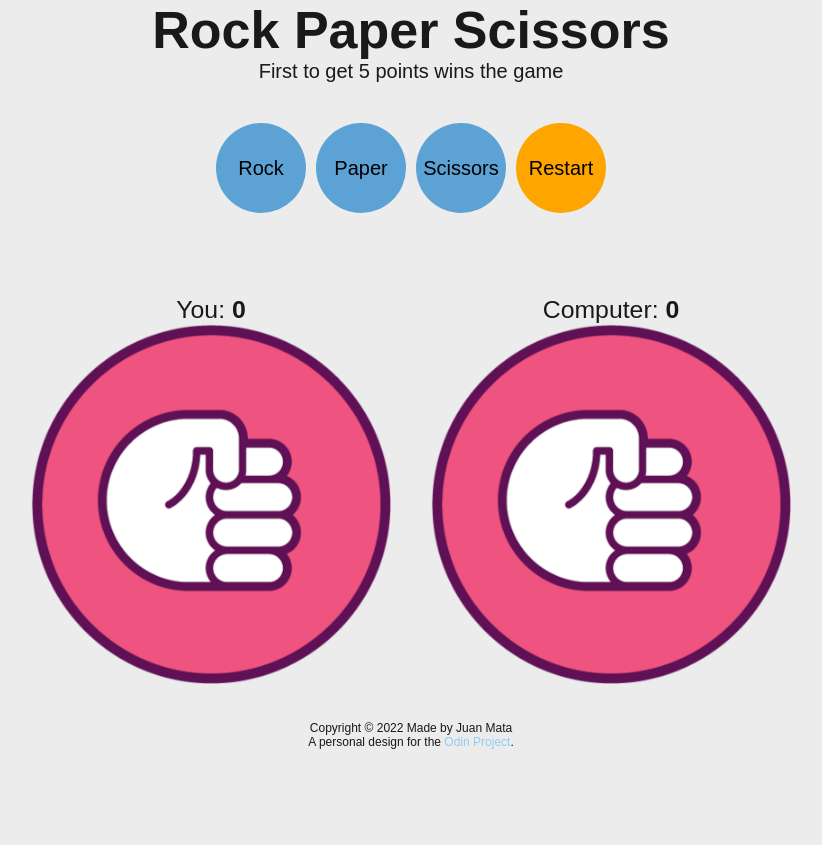
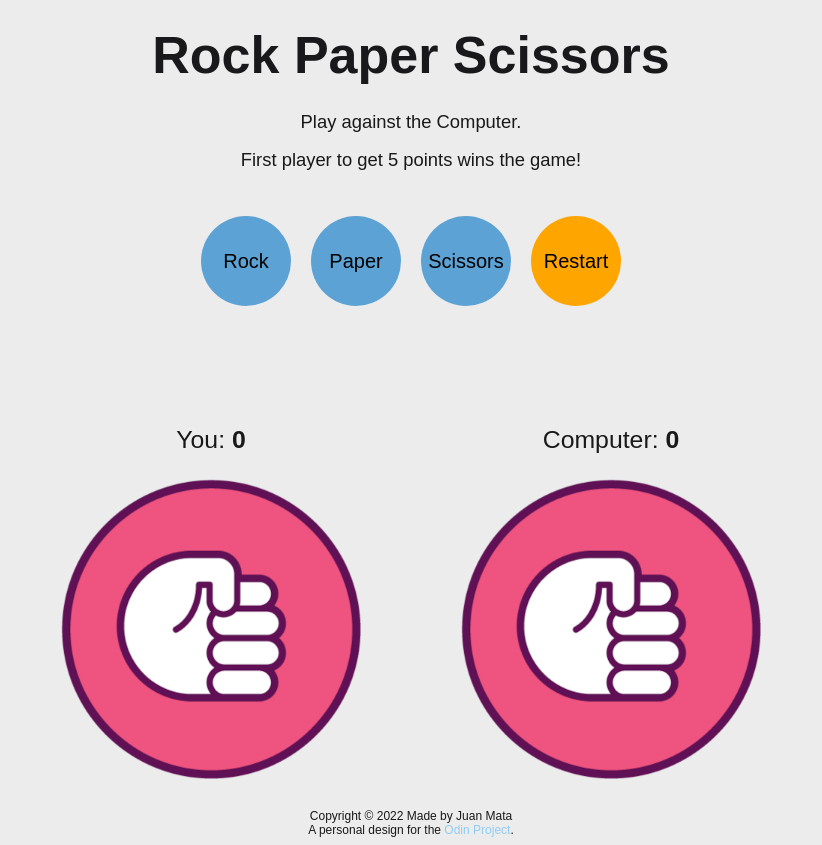
Before and after one commit to jjmarrue/rockpaperscissors, a plain HTML site: page index.html in a window 1280 px wide. Both pictures are taken after a click on the button "Rock". Shown: the whole page, without its empty margins (229-1051 px from the left). Before the commit the page ends 800 px from the top, so only its background shows below. Drawn offline with Linux system fonts and the light colour scheme.

Commit message:
Fix padding and margin

```diff
--- a/index.html
+++ b/index.html
@@ -12,7 +12,8 @@
     <main>
         <header >
             <h1 id="main-title">Rock Paper Scissors</h1>
-            <p id="sub-title">First to get 5 points wins the game</p>
+            <p class="sub-title">Play against the Computer.</p>
+            <p class="sub-title">First player to get 5 points wins the game!</p>
         </header>
         <section id="game" class="content">
             <div id="player-buttons">
--- a/style.css
+++ b/style.css
@@ -12,17 +12,20 @@ html{
 body{
   font-family: 'Quicksand', sans-serif;
   max-width: 800px;
+  height: 100vh;
   margin: 0 auto;
 }
 
 #main-title{
-  font-size: 3.25em;
+  font-size: 3.25rem;
   text-align: center;
+  margin: 25px 0 10px;
 }
 
-#sub-title{
-  font-size: 1.25em;
+.sub-title{
+  font-size: 1.15rem;
   text-align: center;
+  padding-top: 16px;
 }
 
 #game{
@@ -42,10 +45,10 @@ body{
   min-width: 90px;
   border-radius: 50%;
   display: inline-block;
-  font-size: 1.25em;
+  font-size: 1.25rem;
   background-color: #5DA2D5;
   color: black;
-  margin: 0 0.25em;
+  margin: 5px 10px;
 }
 
 .btn, .btn:hover{
@@ -80,7 +83,7 @@ body{
 
 .gestures {
   width: 50%;
-  margin: 2em 0 0 0;
+  margin: 20px 0 0 0;
   display: flex;
   flex-direction: column;
   align-items: center;
@@ -88,7 +91,7 @@ body{
 }
 
 .gestures h3{
-  font-size: 1.55em;
+  font-size: 1.55rem;
   font-weight: 100;
 }
 
@@ -97,29 +100,34 @@ body{
 }
 
 .gestures img{
-  max-width: 90%;
+  padding-top: 25px;
+  max-width: 75%;
   height: auto;
   flex: 1;
 }
 
 .score {
-  margin-top: 3.2em;
+  height: 75px;
+  display: flex;
+  margin-top: 20px;
+  justify-content: center;
+  align-items: center;
 }
 
 #final-score {
-  font-size: 1.45em;
+  font-size: 1.45rem;
   text-align: center;
   font-weight: 900;
 }
 
 footer{
   text-align: center;
-  padding: 0.5em;
+  padding: 0.5rem;
   background-color: #ECECEC;
 }
 
 footer p{
-  font-size: 0.75em;
+  font-size: 0.75rem;
   font-weight: 500;
 }
 
```
